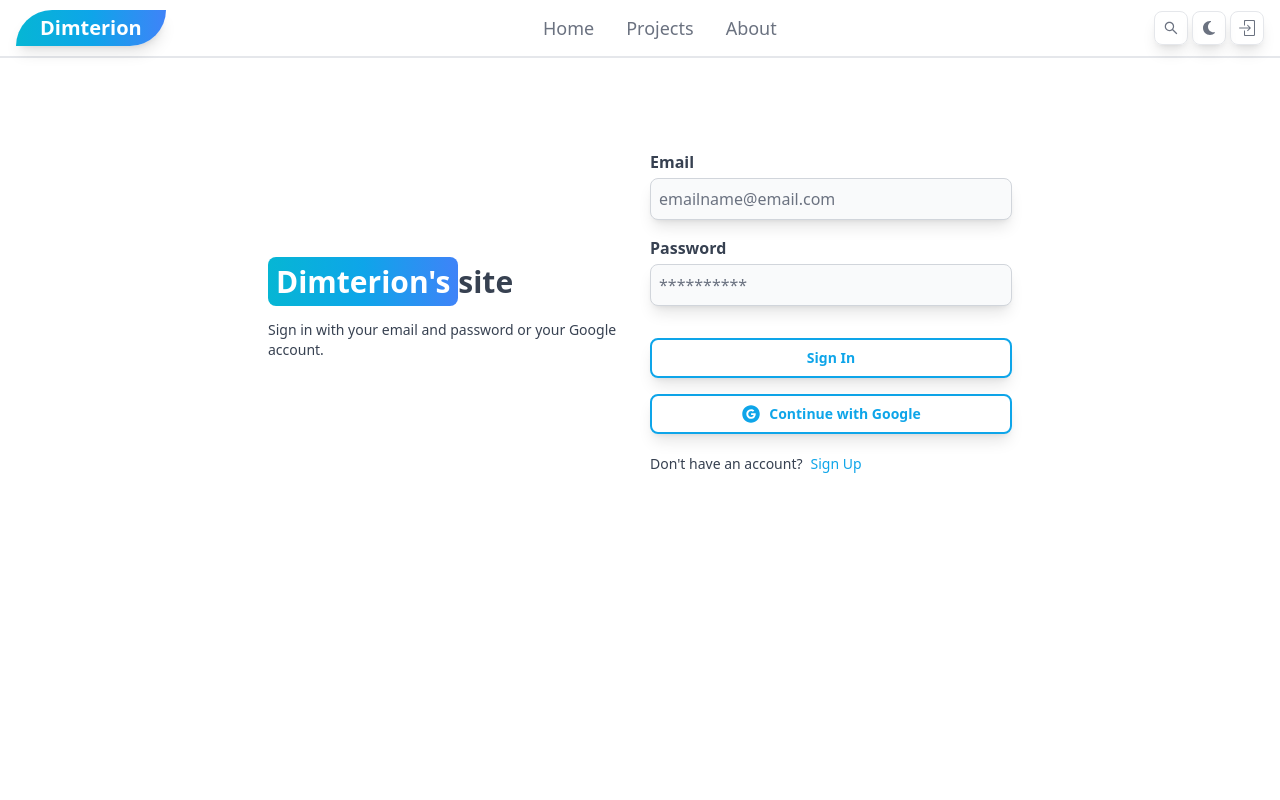
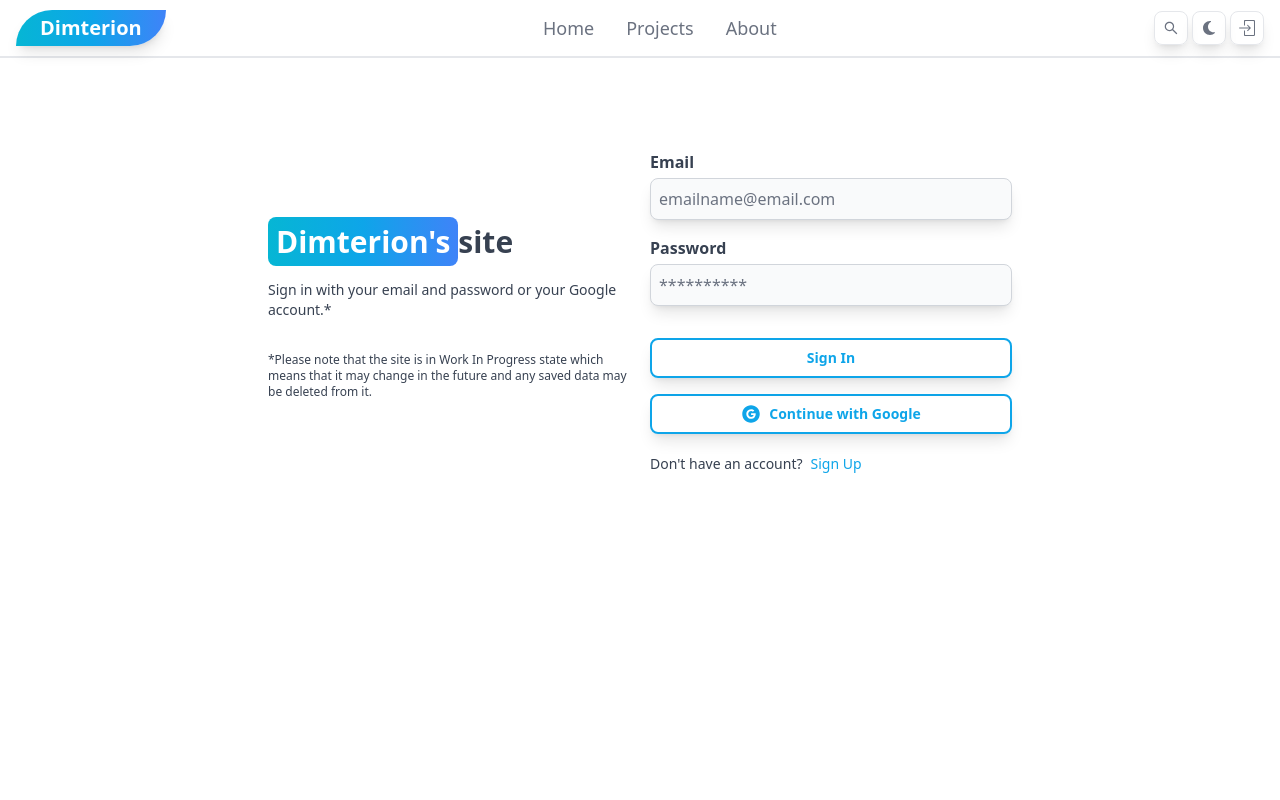
Before and after one commit to Dimterion/mern-blog, a React (Vite) app in the folder frontend/: page /sign-in in a window 1280 px wide. Shown: the top 800 px of the page. Built offline with nearby package versions, Linux system fonts and the light colour scheme; no server answers.

Commit message:
adjust SignIn & SignUp pages text

```diff
--- a/frontend/src/pages/SignIn.jsx
+++ b/frontend/src/pages/SignIn.jsx
@@ -65,8 +65,13 @@
             <span>site</span>
           </Link>
           <p className="mt-5 text-sm">
-            Sign in with your email and password or your Google account.
+            Sign in with your email and password or your Google account.*
           </p>
+          <aside className="mt-8 text-xs">
+            *Please note that the site is in Work In Progress state which means
+            that it may change in the future and any saved data may be deleted
+            from it.
+          </aside>
         </article>
         <article className="relative flex-1">
           <form className="flex flex-col" onSubmit={handleSubmit}>
--- a/frontend/src/pages/SignUp.jsx
+++ b/frontend/src/pages/SignUp.jsx
@@ -63,8 +63,13 @@
             <span>site</span>
           </Link>
           <p className="mt-5 text-sm">
-            Sign up with your email and password or your Google account.
+            Sign up with your email and password or your Google account.*
           </p>
+          <aside className="mt-8 text-xs">
+            *Please note that the site is in Work In Progress state which means
+            that it may change in the future and any saved data may be deleted
+            from it.
+          </aside>
         </article>
         <article className="relative flex-1">
           <form className="flex flex-col" onSubmit={handleSubmit}>
```
